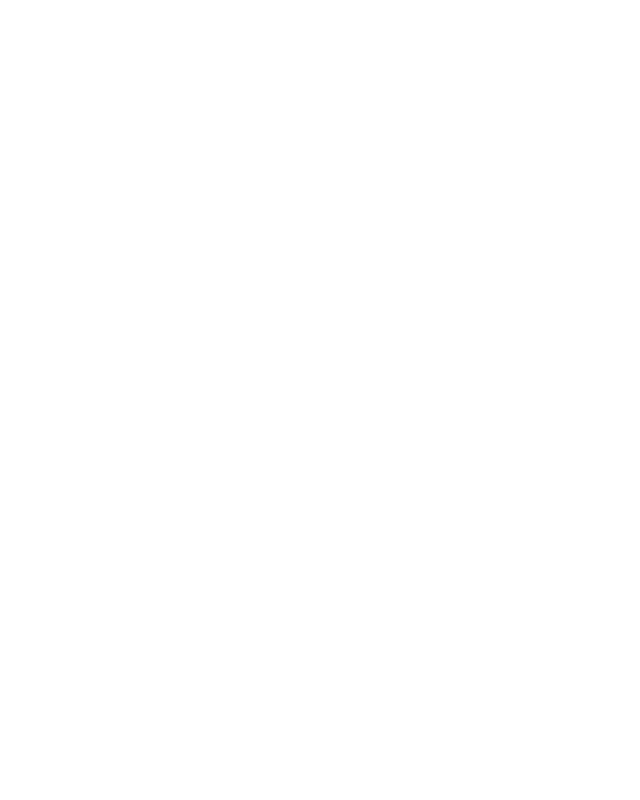
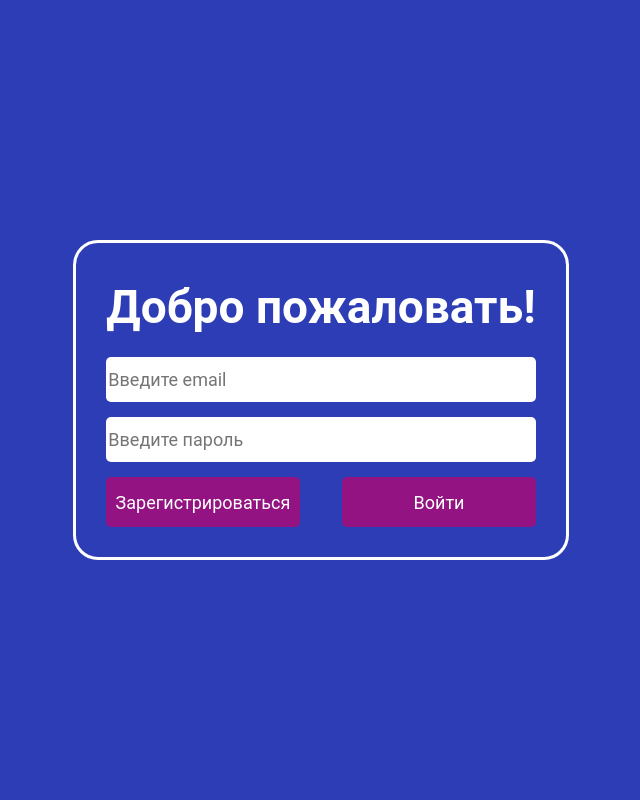
Before and after one commit to antizhyk/introductory-draft, a PHP site: page / in a window 1280 px wide. Before the commit the part shown is empty. Shown: the whole page, without its empty margins (319-959 px from the left). Run offline with PHP 8.4, Linux system fonts and the light colour scheme.

Commit message:
Создал страницу входа

```diff
--- a/css/style.css
+++ b/css/style.css
@@ -1,3 +1,4 @@
+/* Обнуление стилей */
 /* Указываем box sizing */
 *,
 *::before,
@@ -66,3 +67,75 @@ textarea,
 select {
 	font: inherit;
 }
+/* =================================== */
+/* Подключение шрифта */
+@import url("https://fonts.googleapis.com/css2?family=Roboto:wght@300;400;700&display=swap");
+/* =================================== */
+/* Основные стили */
+html {
+	font-size: 14px;
+}
+body {
+	font-family: Roboto;
+	background-color: #2d3db5;
+	color: #fff;
+}
+.wrapper {
+	display: flex;
+	justify-content: center;
+	align-items: center;
+	min-height: 100vh;
+}
+.entry {
+	border: 3px solid #fff;
+	padding: 30px;
+	display: inline-flex;
+	flex-direction: column;
+	align-items: stretch;
+	border-radius: 25px;
+}
+.entry__title {
+	font-size: calc(28px + 18 * ((100vw - 320px) / (1280 - 320)));
+	margin-bottom: 15px;
+}
+.entry__form {
+}
+.entry__inputs {
+	display: flex;
+	flex-direction: column;
+	align-items: stretch;
+}
+.entry__input {
+	width: 100%;
+	height: 45px;
+	border-radius: 5px;
+	margin-bottom: 15px;
+	border: none;
+	font-size: 18px;
+}
+.entry__login {
+}
+.entry__password {
+}
+.entry__buttons {
+	display: flex;
+	justify-content: space-between;
+}
+.entry__button {
+	background-color: rgb(146, 19, 129);
+	flex: 0 0 45%;
+	color: #fff;
+	font-size: 18px;
+	height: 50px;
+	border-radius: 5px;
+}
+.entry__register {
+	display: flex;
+	justify-content: center;
+	align-items: center;
+	text-decoration: none;
+}
+.entry__submit {
+	border: none;
+}
+/* =================================== */
--- a/index.php
+++ b/index.php
@@ -5,11 +5,26 @@
 	<meta charset="UTF-8">
 	<meta http-equiv="X-UA-Compatible" content="IE=edge">
 	<meta name="viewport" content="width=device-width, initial-scale=1.0">
-	<title>Document</title>
+	<title>Project</title>
+	<link rel="stylesheet" href="/css/style.css">
 </head>
 
 <body>
-
+	<div class="wrapper">
+		<div class="entry">
+			<h1 class="entry__title">Добро пожаловать!</h1>
+			<form method="GET" action="" class="entry__form form">
+				<div class="entry__inputs">
+					<input type="text" name="login" placeholder="Введите email" class="entry__login entry__input">
+					<input type="password" name="password" placeholder="Введите пароль" class="entry__password entry__input">
+				</div>
+				<div class="entry__buttons">
+					<a href="" class="entry__register entry__button">Зарегистрироваться</a>
+					<button class="entry__submit entry__button" type="submit">Войти</button>
+				</div>
+			</form>
+		</div>
+	</div>
 </body>
 
 </html>
```
